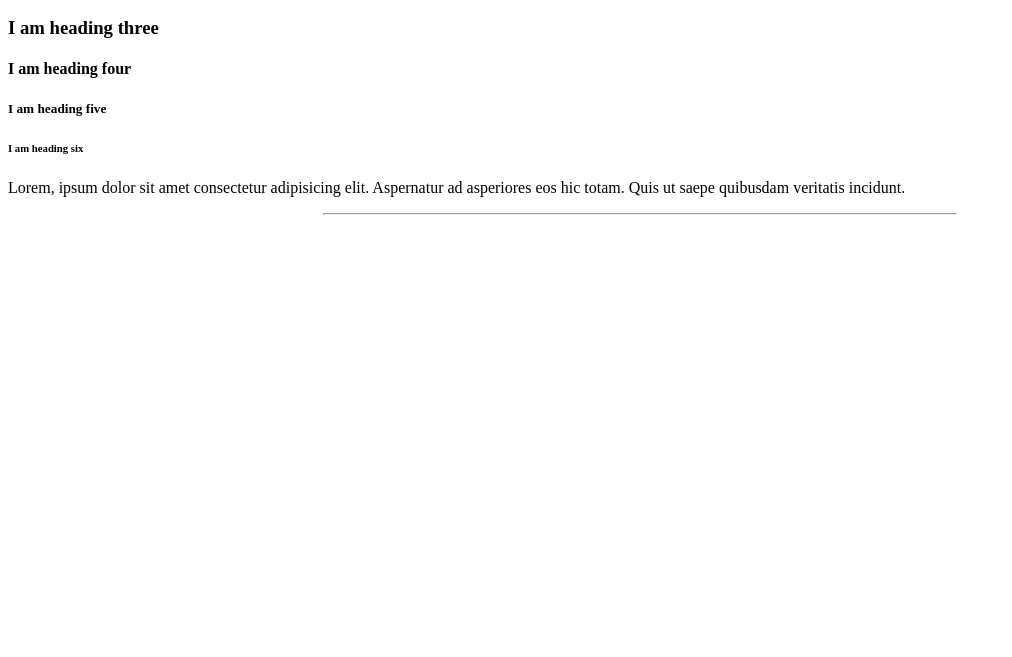
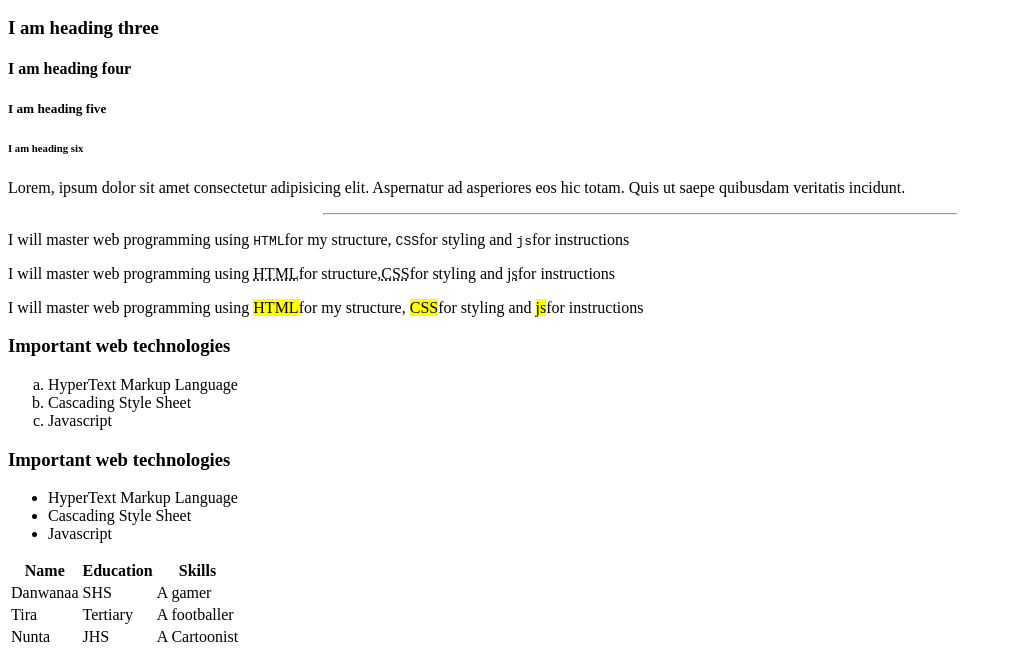
Before and after one commit to iddrisu-abdul-razak/htmlpractice, a plain HTML site: page index.html in a window 1280 px wide. Shown: the part 168-825 px from the top of the page, without its empty margins (0-1012 px from the left). Before the commit the page ends 800 px from the top, so only its background shows below. Drawn offline with Linux system fonts and the light colour scheme.

Commit message:
2nd commit

```diff
--- a/index.html
+++ b/index.html
@@ -21,5 +21,55 @@
   <hr width="50%">
 
   <!--text formatting-->
+
+<p> I will master web programming using <code>HTML</code>for my structure, <code>CSS</code>for styling and <code>js</code>for instructions</p>
+
+<p>I will master web programming using <abbr title="HyperText Markup Language">HTML</abbr>for structure,<abbr title="Cascading Style Sheet">CSS</abbr>for styling and <abbr title="Javascript">js</abbr>for instructions</p>
+
+<p> I will master web programming using <mark>HTML</mark>for my structure, <mark>CSS</mark>for styling and <mark>js</mark>for instructions</p>
+
+<!--ordered list-->
+<h3>Important web technologies</h3>
+<ol type="a">
+    <li>HyperText Markup Language</li>
+    <li>Cascading Style Sheet</li>
+    <li>Javascript</li>
+</ol>
+
+<!--Unordered list-->
+<h3>Important web technologies</h3>
+<ul>
+    <li>HyperText Markup Language</li>
+    <li>Cascading Style Sheet</li>
+    <li>Javascript</li>
+</ul>
+<!--table elements-->
+<table>
+    <thead>
+        <tr>
+            <th>Name</th>
+            <th>Education</th>
+            <th>Skills</th>
+        </tr>
+    </thead>
+    <tbody>
+        <tr>
+            <td>Danwanaa</td>
+            <td>SHS</td>
+            <td>A gamer</td>
+        </tr>
+        <tr>
+            <td>Tira</td>
+            <td>Tertiary</td>
+            <td>A footballer</td>
+        </tr>
+        <tr>
+            <td>Nunta</td>
+            <td>JHS</td>
+            <td>A Cartoonist</td>
+        </tr>
+    </tbody>
+</table>
+
 </body>
 </html>
```
